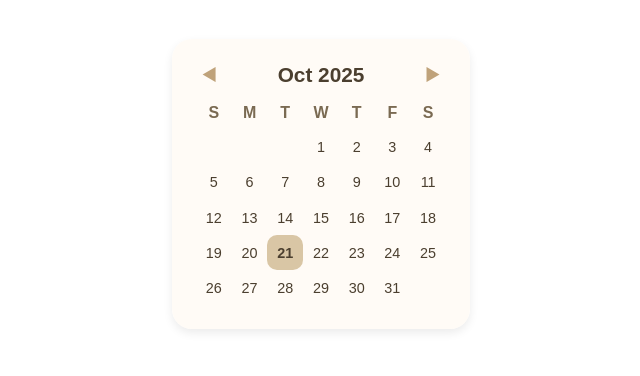
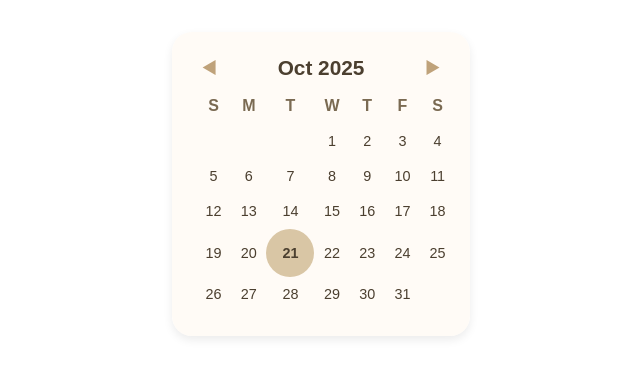
Before and after one commit to recruitmentbaoxiansen/my-calendar, a plain HTML site: page index.html in a window 1280 px wide. Shown: the part 216-592 px from the top of the page, without its empty margins (319-959 px from the left). Drawn offline with Linux system fonts and the light colour scheme.

Commit message:
Update index.html

```diff
--- a/index.html
+++ b/index.html
@@ -31,6 +31,7 @@
       padding: 1.5rem;
       width: 250px;
       max-width: 90vw;
+      margin: 0 auto; /* 👈 เพิ่มบรรทัดนี้ */
     }
 
     header {
@@ -86,6 +87,13 @@
     .today {
       background: var(--today);
       font-weight: bold;
+      border-radius: 50%;      /* ทำให้เป็นวงกลม */
+      width: 2em;              /* กำหนดขนาดให้กลม */
+      height: 2em;
+      display: flex;           /* จัดให้อยู่กลาง */
+      justify-content: center;
+      align-items: center;
+      margin: 0 auto;          /* จัดให้อยู่ตรงกลางในช่อง */
     }
   </style>
 </head>
```
